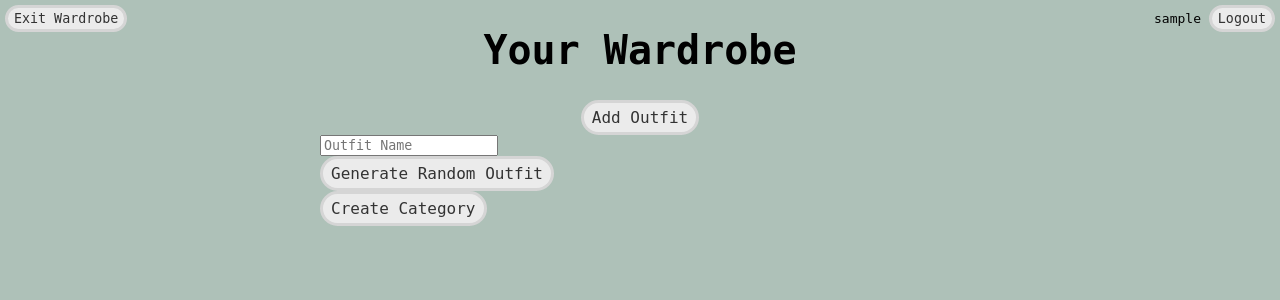
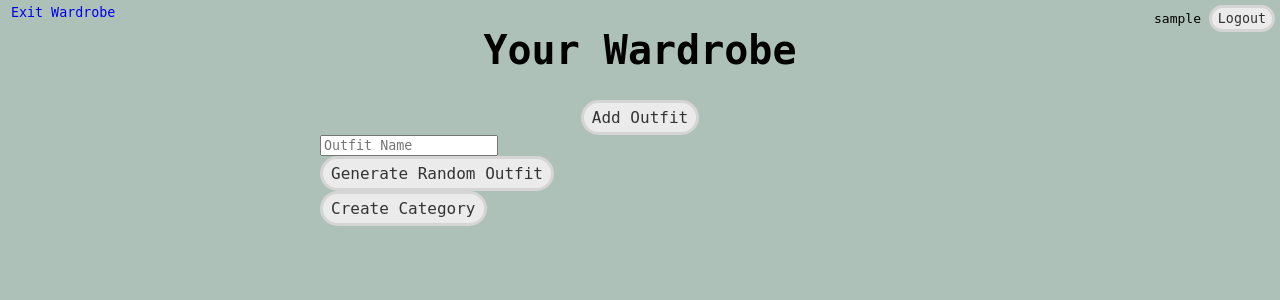
Before and after one commit to Logan-Cole1/Closet-dex, a PHP site: page /Outfits/outfitHome.php in a window 1280 px wide. Shown: the top 300 px of the page. Run offline with PHP 8.4, Linux system fonts and the light colour scheme; the visitor is signed in with stand-in values (Sample User, id 1); data that the repository does not hold is empty.

Commit message:
Fixed Button
Fixed resubmit form error for the back button in outfit home after adding a new category

```diff
--- a/Outfits/outfitHome.php
+++ b/Outfits/outfitHome.php
@@ -15,6 +15,7 @@ if (!isset($_SESSION["username"])) {
 if (isset($_POST["addToCategory"])){
     addOutfitToCategory($_SESSION["username"], $_POST["outfitName"], $_POST["categoryName"]);
     echo "<p style='color:green;'>Outfit added to category successfully!</p>";
+
 }
 if (isset($_POST["randOutfit"])){
     $check = createRandOutfit($_SESSION["username"], $_POST["oName"]);
@@ -43,7 +44,7 @@ if (isset($_POST["randOutfit"])){
 	</div>
 
 	<div id="exit">
-		<button onclick="history.go(-1);" class="small-button">Exit Wardrobe</button>
+	<a href="../main.php" class="small-button">Exit Wardrobe</a>
 	</div>
 
 	<h1 align="center">Your Wardrobe</h1>
```
